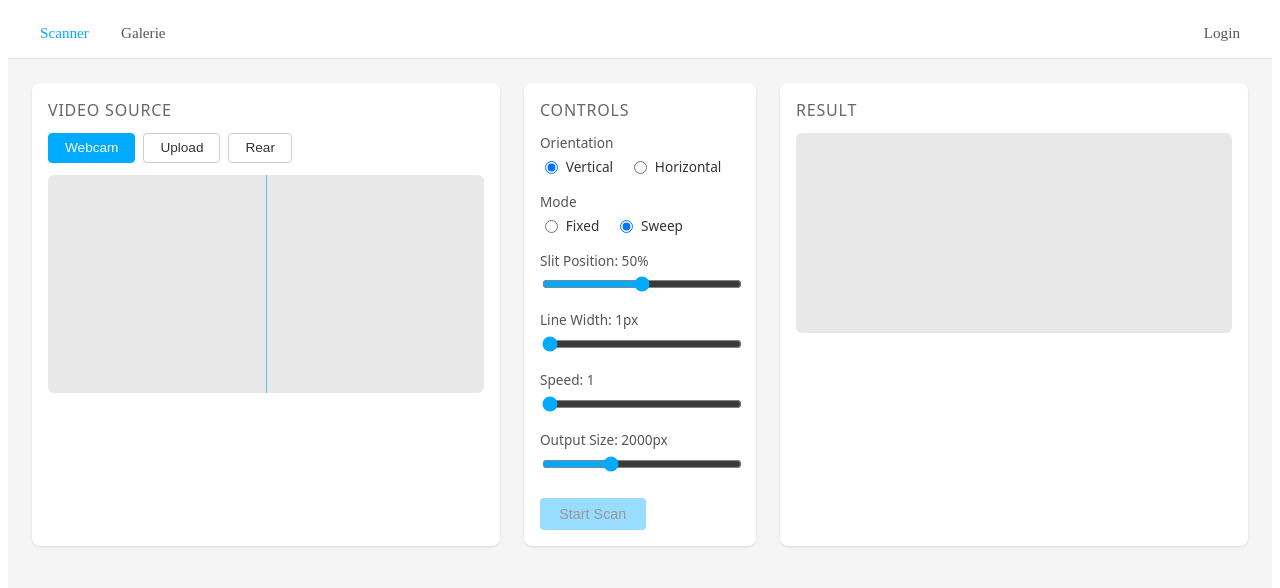
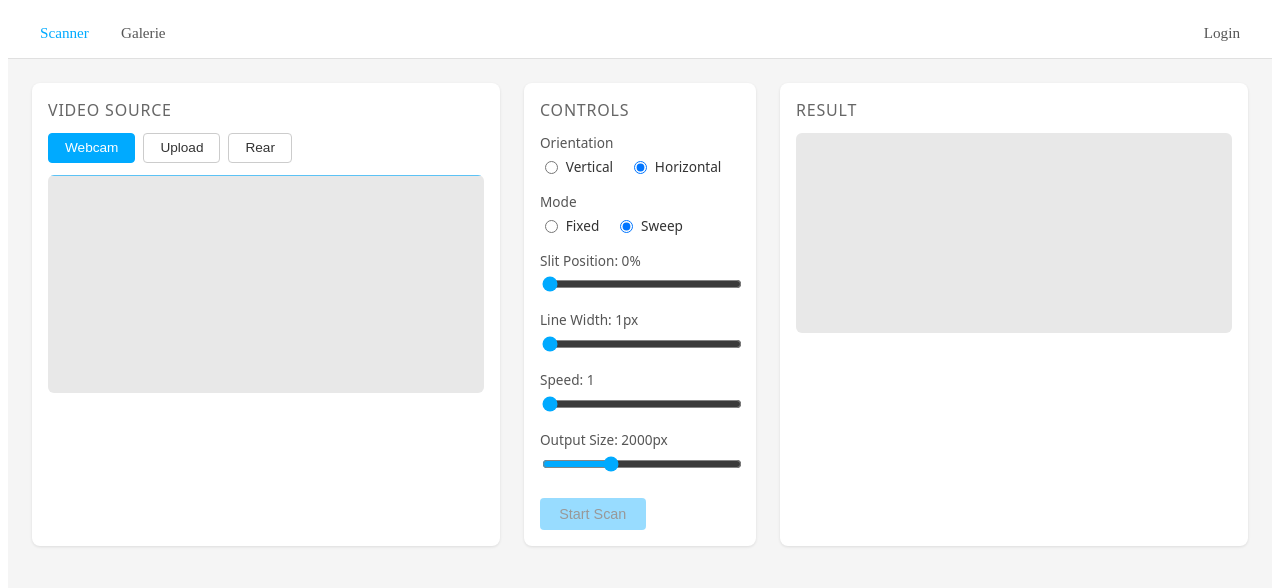
Before and after one commit to LuciaTello/scania, an Angular app: page /scanner in a window 1280 px wide. Shown: the top 588 px of the page. Built offline with nearby package versions, Linux system fonts and the light colour scheme.

Commit message:
fix: default orientation to horizontal and slit position to 0

```diff
--- a/src/app/scanner/scanner-page/scanner-page.ts
+++ b/src/app/scanner/scanner-page/scanner-page.ts
@@ -12,9 +12,9 @@ import { ScanState, SlitConfig, SlitOrientation, ScanMode } from '../models/scan
   styleUrl: './scanner-page.css',
 })
 export class ScannerPage {
-  readonly orientation = signal<SlitOrientation>('vertical');
+  readonly orientation = signal<SlitOrientation>('horizontal');
   readonly mode = signal<ScanMode>('sweep');
-  readonly position = signal(50);
+  readonly position = signal(0);
   readonly lineWidth = signal(1);
   readonly speed = signal(1);
   readonly outputSize = signal(2000);
```
